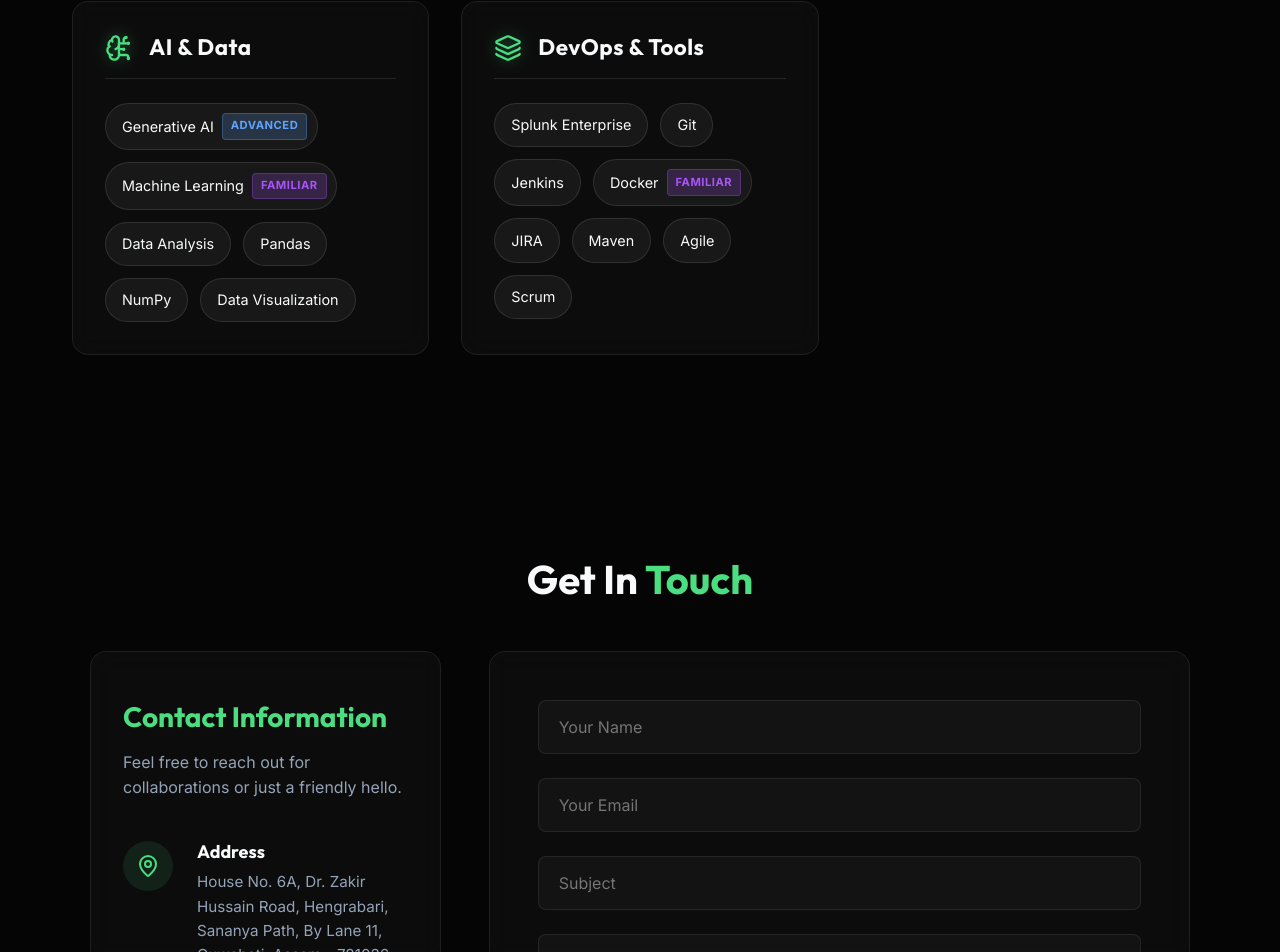
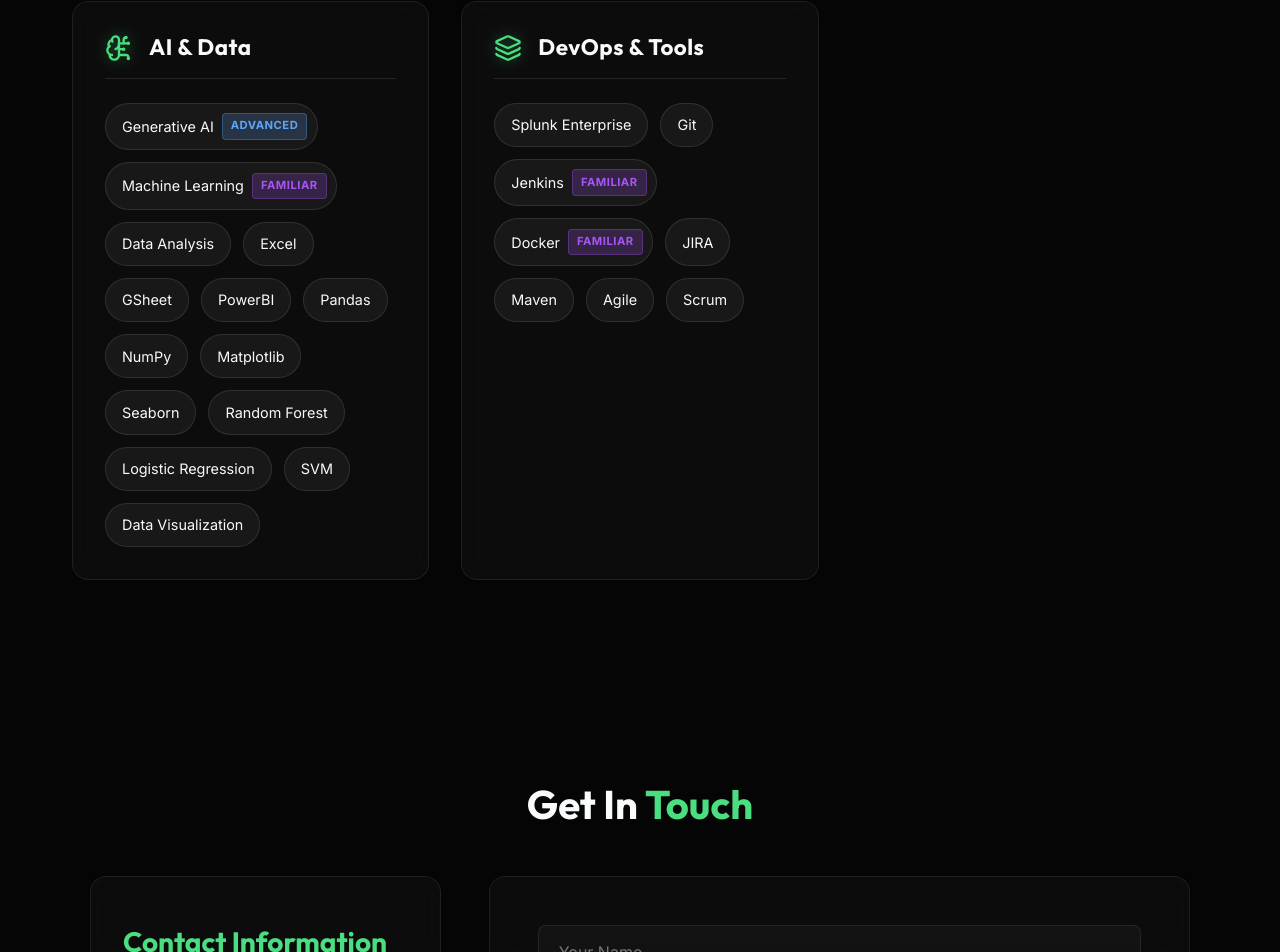
Before and after one commit to sritupal/Utpal_Portfolio, a React (Vite) app: page / in a window 1280 px wide. Shown: the part 3647-4599 px from the top of the page. Built offline with nearby package versions, Linux system fonts and the light colour scheme.

Commit message:
Restore all skills and apply final proficiency updates

```diff
--- a/src/components/Skills.jsx
+++ b/src/components/Skills.jsx
@@ -63,8 +63,16 @@
       { name: 'Generative AI', level: 'Advanced' },
       { name: 'Machine Learning', level: 'Familiar' },
       { name: 'Data Analysis' },
+      { name: 'Excel' },
+      { name: 'GSheet' },
+      { name: 'PowerBI' },
       { name: 'Pandas' },
       { name: 'NumPy' },
+      { name: 'Matplotlib' },
+      { name: 'Seaborn' },
+      { name: 'Random Forest' },
+      { name: 'Logistic Regression' },
+      { name: 'SVM' },
       { name: 'Data Visualization' }
     ]
   },
@@ -74,7 +82,7 @@
     skills: [
       { name: 'Splunk Enterprise' },
       { name: 'Git' },
-      { name: 'Jenkins' },
+      { name: 'Jenkins', level: 'Familiar' },
       { name: 'Docker', level: 'Familiar' },
       { name: 'JIRA' },
       { name: 'Maven' },
```
